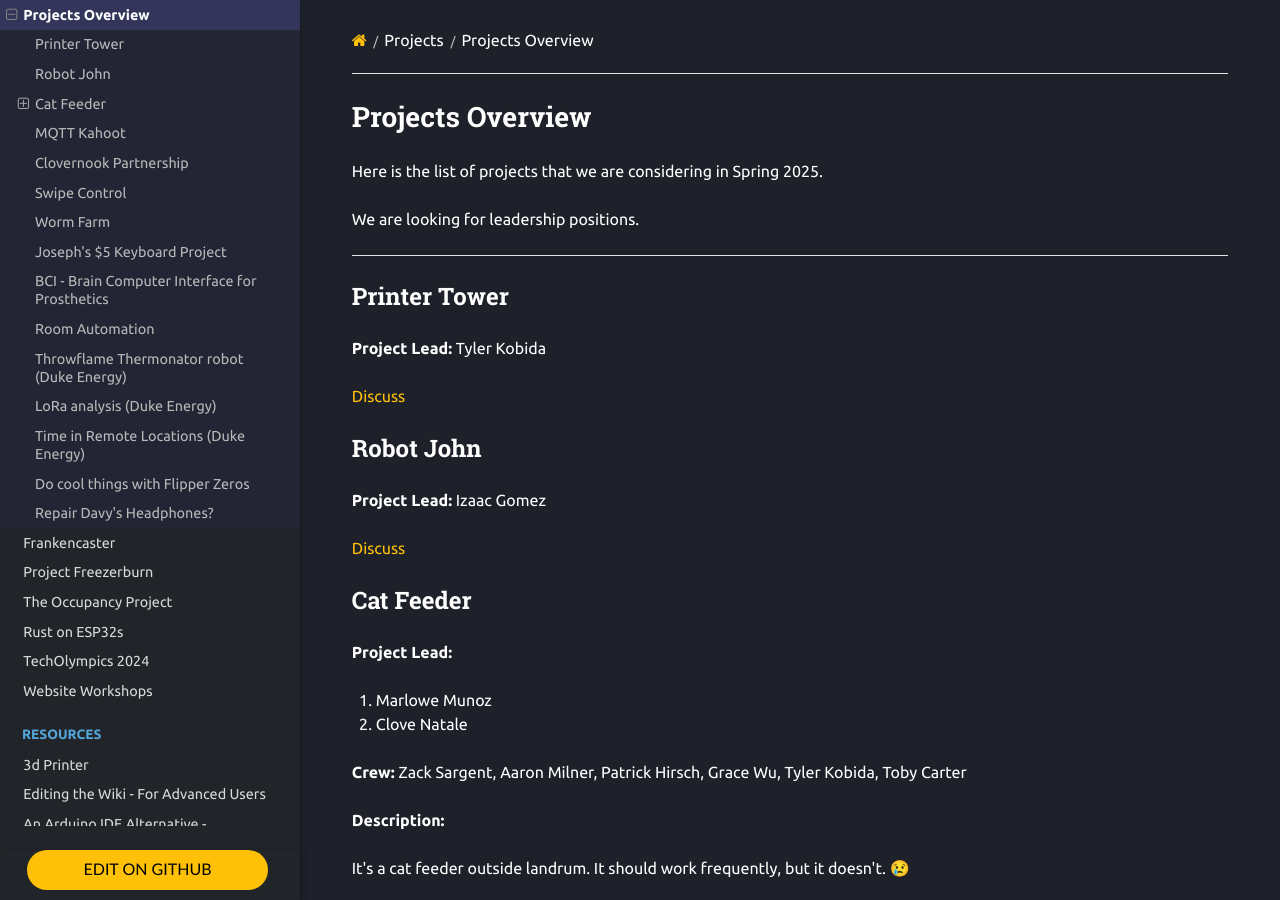
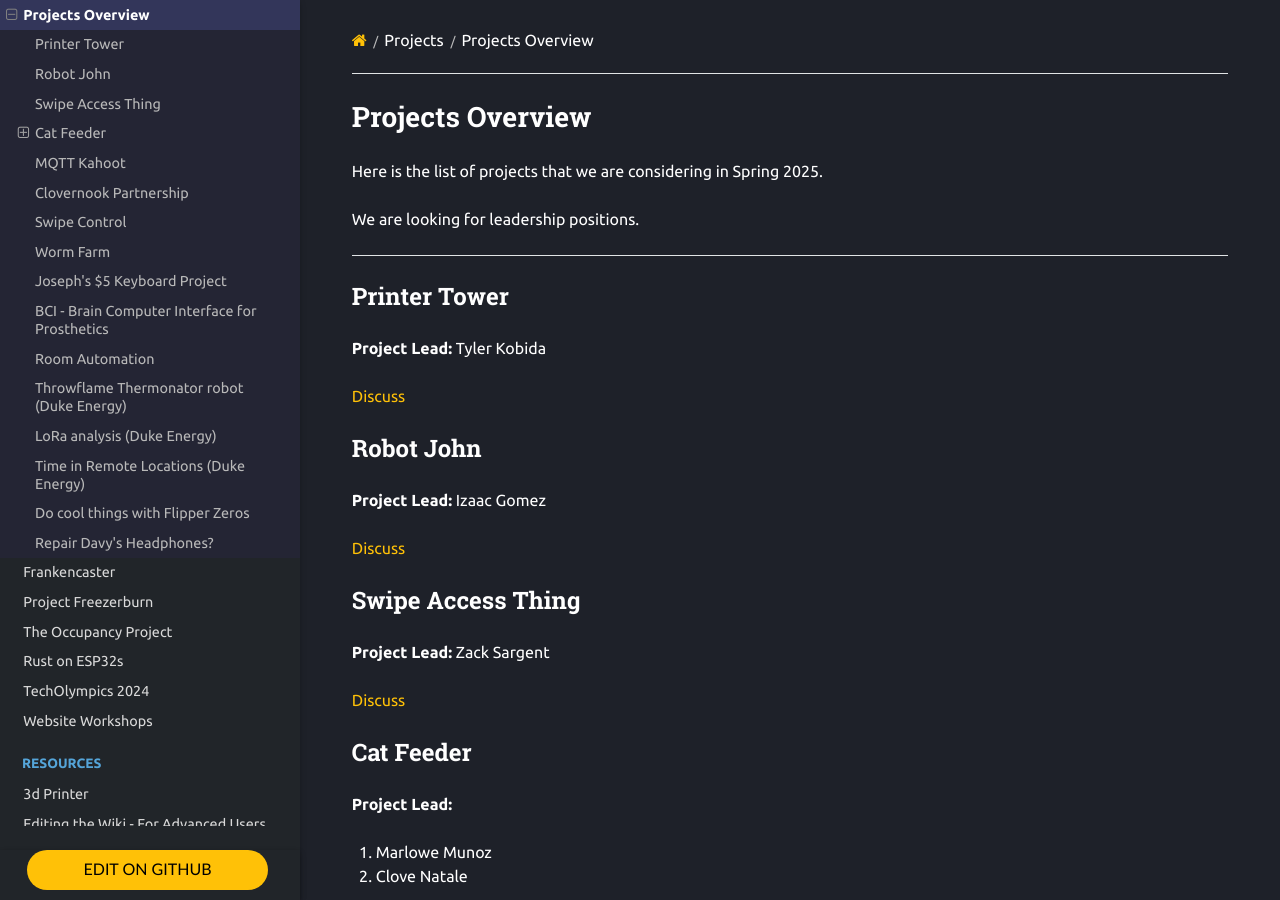
Before and after one commit to Norse-IoT/Wiki, an MkDocs documentation site: the page built from docs/projects/0-project-overview.md, in a window 1280 px wide and 900 px high. Built offline with MkDocs 1.6.1, drawn with Linux system fonts in a browser that asks for light colours; nearby versions of some CDN libraries.

Commit message:
Update 0-project-overview.md

```diff
--- a/docs/projects/0-project-overview.md
+++ b/docs/projects/0-project-overview.md
@@ -19,6 +19,12 @@ We are looking for leadership positions.
 **Project Lead:** Izaac Gomez
 
 [Discuss](https://discord.com/channels/1027698639172288512/1339403230534434938)
+
+## Swipe Access Thing
+
+**Project Lead:** Zack Sargent
+
+[Discuss](https://discord.com/channels/1027698639172288512/1326311855052034089)
 
 ## Cat Feeder
 
```
